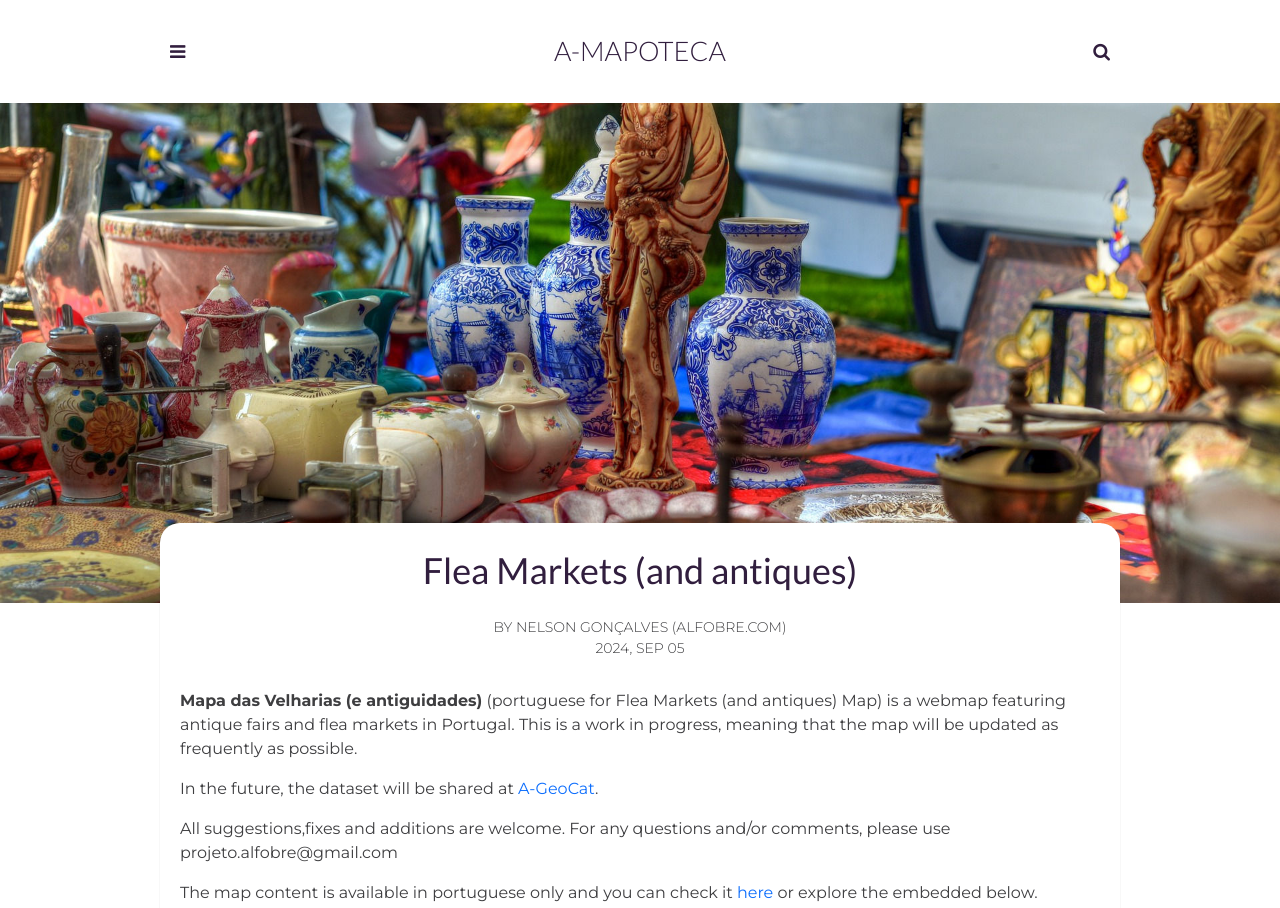
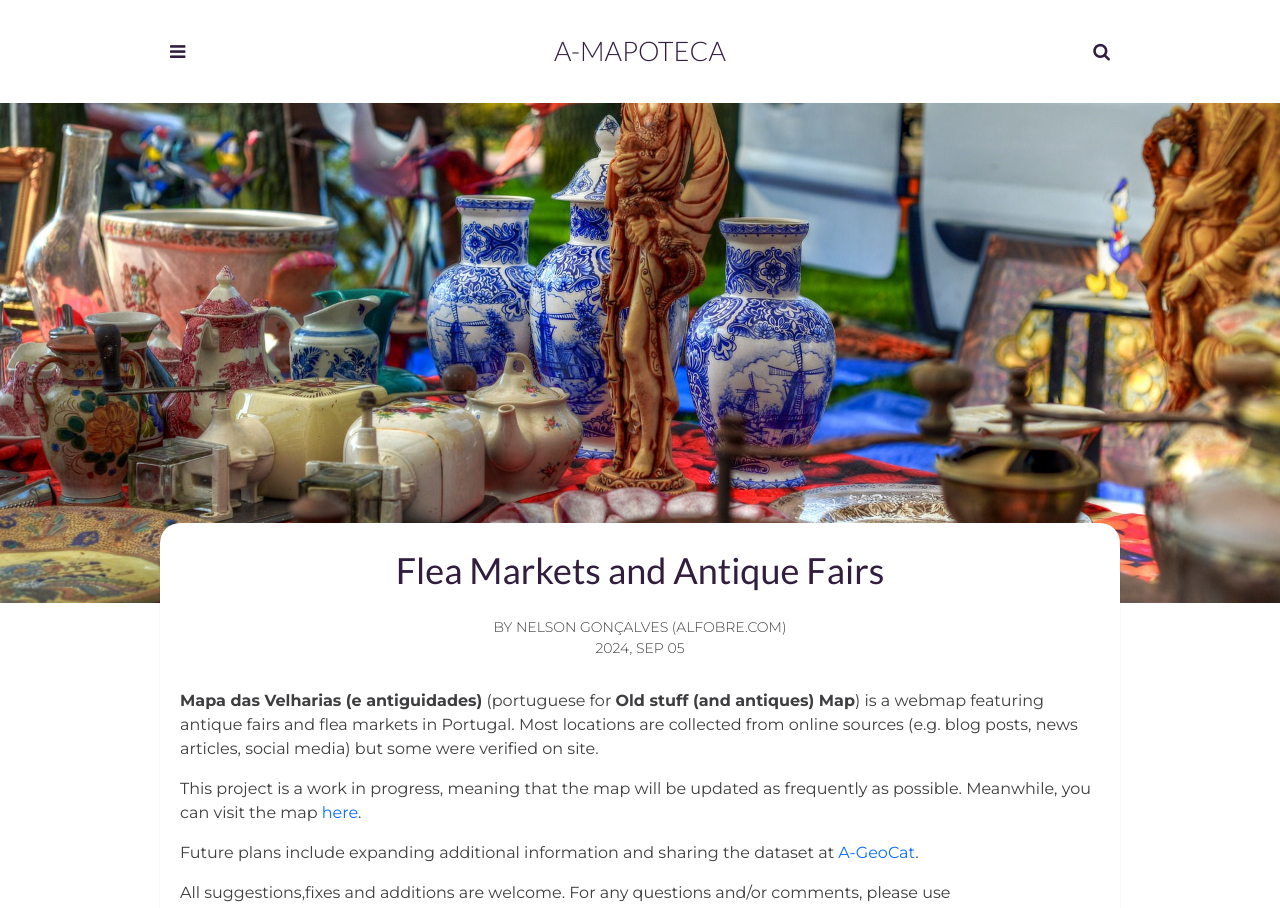
Before and after one commit to projetoalfobre/a-mapoteca, a Jekyll site: the page built from _posts/2024-09-05-mapa-das-velharias.markdown, in a window 1280 px wide. Shown: the top 908 px of the page. Built offline with Jekyll 4.4.1, drawn with Linux system fonts in a browser that asks for light colours; comment, search, counter and statistics services are not loaded; some of the changed text lies outside the part shown.

Commit message:
Update 2024-09-05-mapa-das-velharias.markdown

```diff
--- a/_posts/2024-09-05-mapa-das-velharias.markdown
+++ b/_posts/2024-09-05-mapa-das-velharias.markdown
@@ -1,6 +1,6 @@
 ---
 layout: post
-title: Flea Markets (and antiques)
+title: Flea Markets and Antique Fairs
 map-title: Mapa das Velharias (e antiguidades)
 date: 2024-09-05 13:32:20 +0300
 description: This is an online map featuring antique fairs and flea markets in Portugal. # Add post description (optional)
@@ -10,16 +10,15 @@ author: Nelson Gonçalves (Alfobre.com)
 published: true
 ---
 
-**Mapa das Velharias (e antiguidades)** (portuguese for Flea Markets (and antiques) Map) is a webmap featuring antique fairs and flea markets in Portugal. This is a work in progress, meaning that the map will be updated as frequently as possible.
+**Mapa das Velharias (e antiguidades)** (portuguese for **Old stuff (and antiques) Map**) is a webmap featuring antique fairs and flea markets in Portugal. Most locations are collected from online sources (e.g. blog posts, news articles, social media) but some were verified on site.
 
-In the future, the dataset will be shared at [A-GeoCat](https://a-geocat.alfobre.com/).
+This project is a work in progress, meaning that the map will be updated as frequently as possible. Meanwhile, you can visit the map [here](https://umap.openstreetmap.fr/en/map/mapa-das-velharias-e-antiguidades_1110497#7/39.893/-6.460).
+
+Future plans include expanding additional information and sharing the dataset at [A-GeoCat](https://a-geocat.alfobre.com/).
 
 All suggestions,fixes and additions are welcome. For any questions and/or comments, please use projeto.alfobre@gmail.com
 
-The map content is available in portuguese only and you can check it [here](https://umap.openstreetmap.fr/en/map/mapa-das-velharias-e-antiguidades_1110497#7/39.893/-6.460) or explore the embedded below.
-
-
-<iframe width="100%" height="500px" frameborder="0" allowfullscreen allow="geolocation" src="//umap.openstreetmap.fr/en/map/mapa-das-velharias-e-antiguidades_1110497?scaleControl=false&miniMap=false&scrollWheelZoom=true&zoomControl=false&editMode=disabled&moreControl=true&searchControl=null&tilelayersControl=null&embedControl=false&datalayersControl=true&onLoadPanel=undefined&captionBar=false&captionMenus=true&measureControl=false&fullscreenControl=null&editinosmControl=false"></iframe>
+Photo on top was downloaded from [Pixabay](https://pixabay.com/)
 
 
 {% include cc-by.html %}
```
